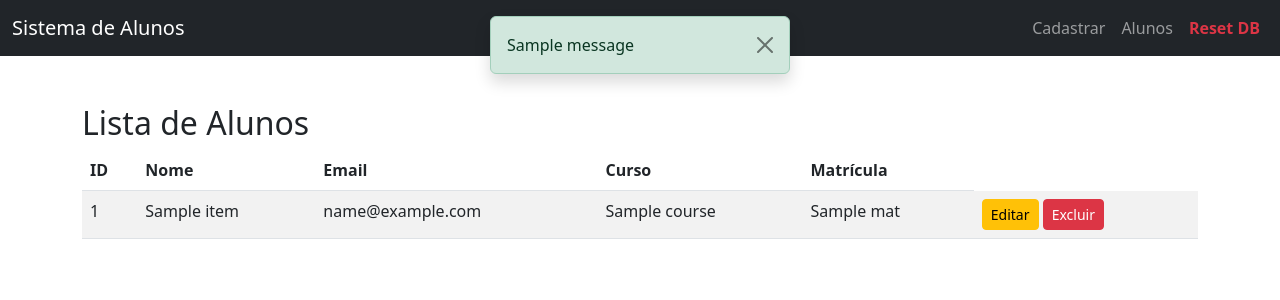
After one commit to schulzdimitrii-study/distributed-systems, a Flask app: page /alunos/ in a window 1280 px wide. The commit adds this page. Shown: the top 300 px of the page. Run offline with Flask 3, Linux system fonts and the light colour scheme; one stand-in notice (Sample message) is shown; a database or web service that is not in the repository returns one stand-in record (values such as "Sample title"); data that the repository does not hold is empty.

Commit message:
feat: implement student registration UI with dark mode styling and navigation components

```diff
--- a/StudentRegister/frontend/static/css/styles.css
+++ b/StudentRegister/frontend/static/css/styles.css
@@ -1,7 +1,7 @@
 body {
     font-family: 'Roboto', sans-serif;
-    background-color: #f8f9fa;
-    color: #333;
+    background-color: #2e2e2e;
+    color: #ffffff;
 }
 
 .container {
--- /dev/null
+++ b/StudentRegister/frontend/templates/_messages.html
@@ -0,0 +1,13 @@
+{% with messages = get_flashed_messages(with_categories=true) %}
+{% if messages %}
+<div class="position-fixed top-0 start-50 translate-middle-x mt-3"
+    style="z-index: 1050; min-width: 300px; max-width: 90%;">
+    {% for category, message in messages %}
+    <div class="alert alert-{{ category }} alert-dismissible fade show shadow" role="alert">
+        {{ message }}
+        <button type="button" class="btn-close" data-bs-dismiss="alert" aria-label="Close"></button>
+    </div>
+    {% endfor %}
+</div>
+{% endif %}
+{% endwith %}
--- /dev/null
+++ b/StudentRegister/frontend/templates/navbar.html
@@ -0,0 +1,12 @@
+<nav class="navbar navbar-expand-lg navbar-dark bg-dark">
+    <div class="container-fluid">
+        <a class="navbar-brand" href="/">Sistema de Alunos</a>
+        <div class="collapse navbar-collapse">
+            <ul class="navbar-nav ms-auto">
+                <li class="nav-item"><a class="nav-link" href="/alunos/cadastrar">Cadastrar</a></li>
+                <li class="nav-item"><a class="nav-link" href="/alunos/">Alunos</a></li>
+                <li class="nav-item"><a class="nav-link text-danger fw-bold" href="/alunos/reset">Reset DB</a></li>
+            </ul>
+        </div>
+    </div>
+</nav>
--- /dev/null
+++ b/StudentRegister/frontend/templates/students.html
@@ -0,0 +1,50 @@
+<!DOCTYPE html>
+<html lang="pt-br">
+
+<head>
+    <meta charset="UTF-8">
+    <title>Professores Cadastrados</title>
+    <link href="https://cdn.jsdelivr.net/npm/bootstrap@5.3.0/dist/css/bootstrap.min.css" rel="stylesheet">
+</head>
+
+<body>
+    {% include 'navbar.html' %}
+    {% include '_messages.html' %}
+    <div class="container mt-5">
+        <h2>Lista de Alunos</h2>
+        {% if students %}
+        <table class="table table-striped">
+            <thead>
+                <tr>
+                    <th>ID</th>
+                    <th>Nome</th>
+                    <th>Email</th>
+                    <th>Curso</th>
+                    <th>Matrícula</th>
+                </tr>
+            </thead>
+            <tbody>
+                {% for student in students %}
+                <tr>
+                    <td>{{ student.id }}</td>
+                    <td>{{ student.name }}</td>
+                    <td>{{ student.email }}</td>
+                    <td>{{ student.course }}</td>
+                    <td>{{ student.mat }}</td>
+                    <td>
+                        <a href="{{ url_for('student.edit', student_id=student.id) }}"
+                            class="btn btn-sm btn-warning">Editar</a>
+                        <a href="{{ url_for('student.delete', student_id=student.id) }}"
+                            class="btn btn-sm btn-danger">Excluir</a>
+                    </td>
+                </tr>
+                {% endfor %}
+            </tbody>
+        </table>
+        {% else %}
+        <p>Nenhum aluno cadastrado ainda.</p>
+        {% endif %}
+    </div>
+</body>
+
+</html>
```
Also changed, not shown: StudentRegister/frontend/templates/index.html (+12 -3 lines), StudentRegister/frontend/templates/register.html (added, +33 -0 lines), StudentRegister/frontend/templates/update_student.html (added, +33 -0 lines).
